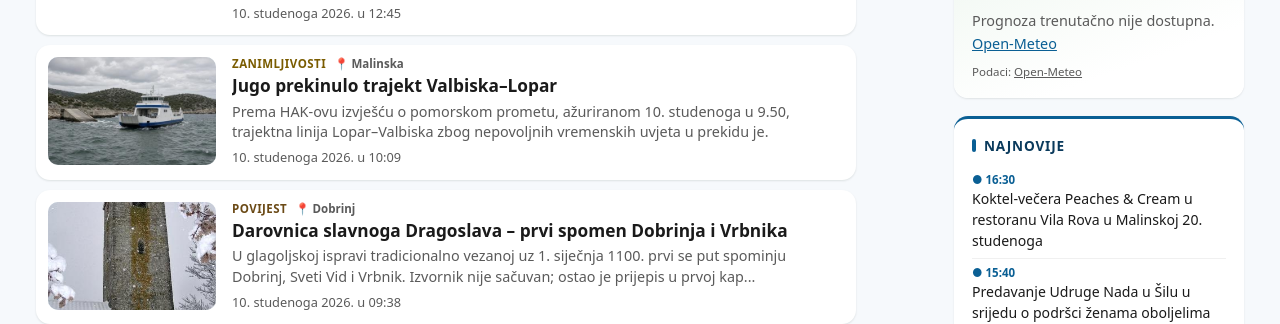
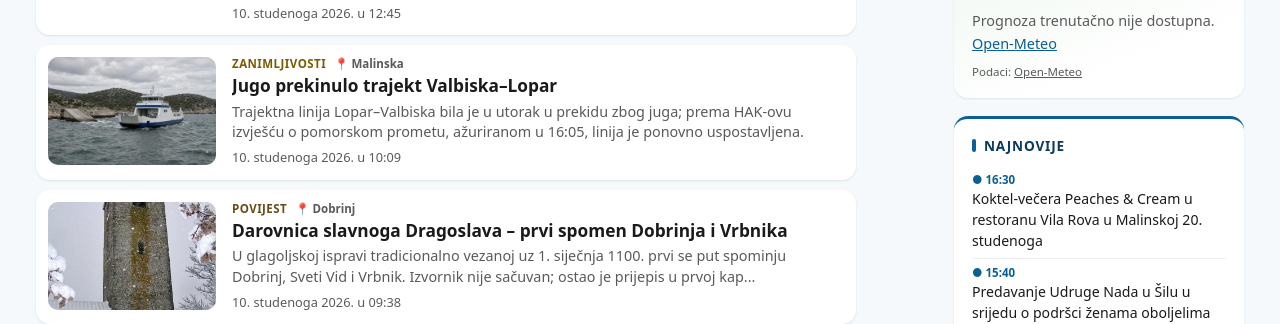
Before and after one commit to MojGK/moj-otok-krk, a Jekyll site: the page built from arhiva.md, in a window 1280 px wide and 900 px high, scrolled down 991 px. Shown: the part 158-482 px from the top of the window. Built offline with Jekyll 4.4.1, drawn with Linux system fonts in a browser that asks for light colours.

Commit message:
10.11: Dopuna – trajekt Lopar–Valbiska ponovno uspostavljen

```diff
--- a/_posts/2026-11-10-jugo-prekinulo-trajekt-valbiska-lopar.md
+++ b/_posts/2026-11-10-jugo-prekinulo-trajekt-valbiska-lopar.md
@@ -5,7 +5,7 @@ date: 2026-11-10 10:09:00 +0100
 location: Malinska
 type: Zanimljivosti
 categories: [Malinska, Zanimljivosti]
-excerpt: "Prema HAK-ovu izvješću o pomorskom prometu, ažuriranom 10. studenoga u 9.50, trajektna linija Lopar–Valbiska zbog nepovoljnih vremenskih uvjeta u prekidu je."
+excerpt: "Trajektna linija Lopar–Valbiska bila je u utorak u prekidu zbog juga; prema HAK-ovu izvješću o pomorskom prometu, ažuriranom u 16:05, linija je ponovno uspostavljena."
 image: /assets/images/valbiska-lopar-trajekt-ilustracija.jpg
 image_alt: "Ilustracija trajekta uz betonsku rampu na uzburkanom moru pod naoblakom; nije fotografija luke Valbiska ni današnjeg prekida"
 image_credit: "Ilustracija (generirana), nije fotografija prekida linije ni luke Valbiska"
@@ -20,8 +20,11 @@ Jadrolinija u obavijesti o redu plovidbe za utorak, 10. studenoga (na naslovnici
 
 Putnici prije polaska mogu provjeriti aktualno stanje kod prijevoznika, jer se uvjeti plovidbe mogu brzo promijeniti.
 
+**Dopuna, 10. 11. u 16:05:** prema HAK-ovu izvješću o pomorskom prometu linija Lopar–Valbiska ponovno je uspostavljena. Jadrolinija je najavila uspostavu u 16:00 iz luke Lopar.
+
 ## Izvori
 
 - HAK, Izvješće o stanju na cestama – pomorski promet, ažurirano 10. 11. 2026. u 9.50
+- HAK, Izvješće o stanju na cestama – pomorski promet, ažurirano 10. 11. 2026. u 16:05
 - Jadrolinija, obavijest „Linije u prekidu u utorak 10.11.2026.“
 - Novi list, 10. 11. 2026.
```
